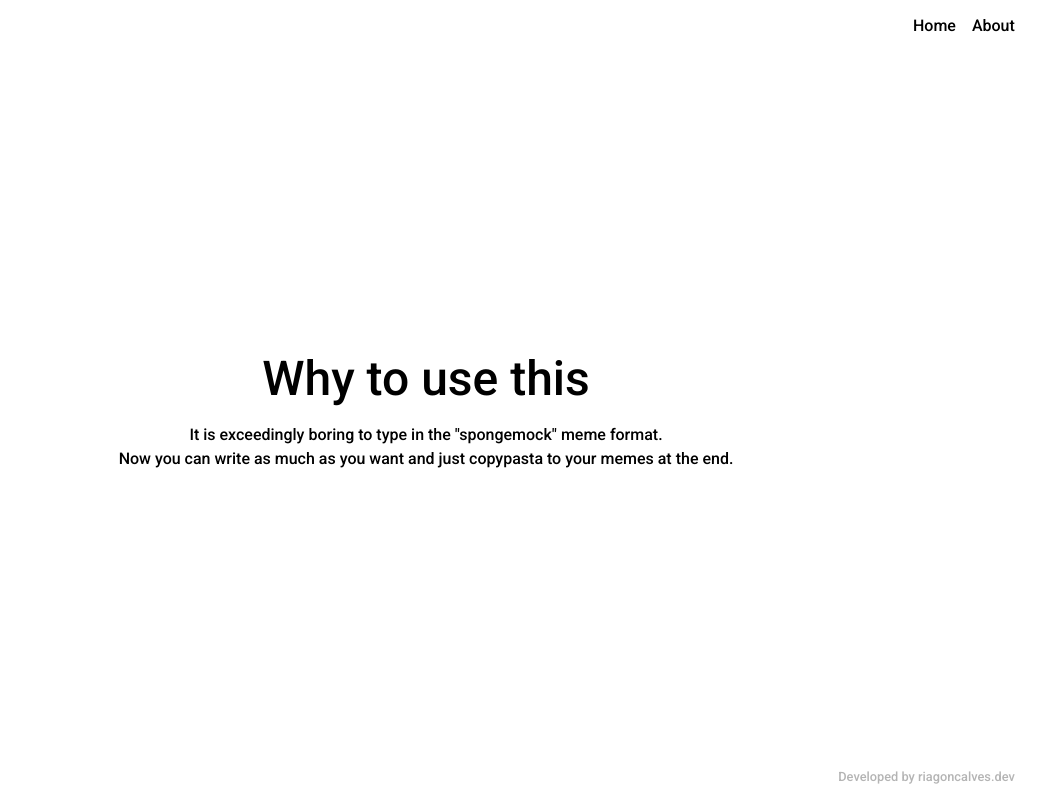
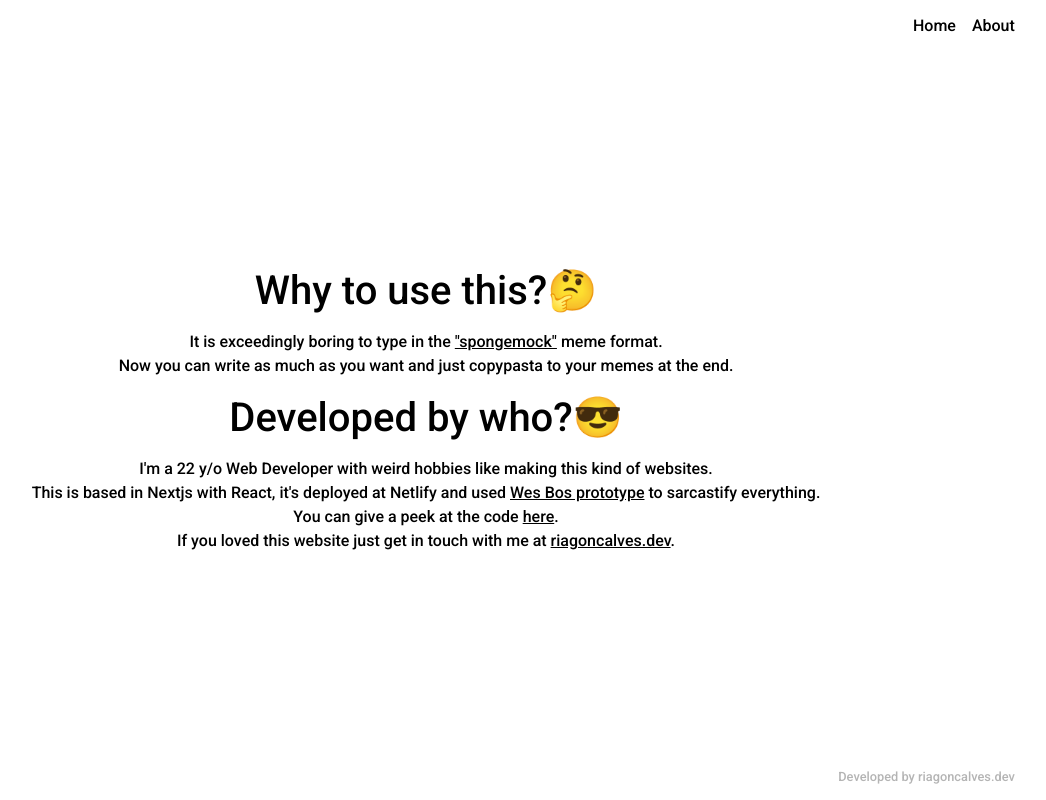
Before and after one commit to riagoncalves/sarcastify, a Next.js app: page /about in a window 1280 px wide. Shown: the whole page, without its empty margins (214-1260 px from the left). Built offline with nearby package versions, Linux system fonts and the light colour scheme.

Commit message:
about page aditional info

```diff
--- a/src/assets/sass/base/_page.scss
+++ b/src/assets/sass/base/_page.scss
@@ -100,7 +100,7 @@
 
 .about {
   h3 {
-    font-size: 3rem;
+    font-size: 2.5rem;
     padding: 1rem 0;
   }
 
@@ -110,6 +110,7 @@
 
   a {
     color: $black;
+    text-decoration: underline;
     transition: 200ms;
 
     &:hover {
--- a/src/pages/about.js
+++ b/src/pages/about.js
@@ -1,12 +1,28 @@
 import Layout from '../components/layout';
+import Link from 'next/link';
+
+let age = () => {
+  let diff =(Date.now() - new Date("October 22, 1997").getTime()) / 1000;
+  diff /= (60 * 60 * 24);
+  return Math.abs(Math.round(diff/365.25));
+}
 
 export default function About() {
   return (
     <Layout>
       <div className="about">
-        <h3>Why to use this</h3>
-        <p>It is exceedingly boring to type in the <a href="https://knowyourmeme.com/memes/mocking-spongebob" target="_blank">"spongemock"</a> meme format.</p>
-        <p>Now you can write as much as you want and just copypasta to your memes at the end.</p>
+        <div>
+          <h3>Why to use this?🤔</h3>
+          <p>It is exceedingly boring to type in the <a href="https://knowyourmeme.com/memes/mocking-spongebob" target="_blank">"spongemock"</a> meme format.</p>
+          <p>Now you can write as much as you want and just copypasta to your memes at the end.</p>
+        </div>
+        <div>
+          <h3>Developed by who?😎</h3>
+          <p>I'm a {age()} y/o Web Developer with weird hobbies like making this kind of websites.</p>
+          <p>This is based in Nextjs with React, it's deployed at Netlify and used <Link href="https://gist.github.com/wesbos/1bb53baf84f6f58080548867290ac2b5"><a target="_blank">Wes Bos prototype</a></Link> to sarcastify everything.</p>
+          <p>You can give a peek at the code <Link href="https://github.com/riagoncalves/sarcastic"><a target="_blank">here</a></Link>.</p>
+          <p>If you loved this website just get in touch with me at <Link href="https://riagoncalves.dev/"><a target="_blank">riagoncalves.dev</a></Link>.</p>
+        </div>
       </div>
     </Layout>
   );
```
